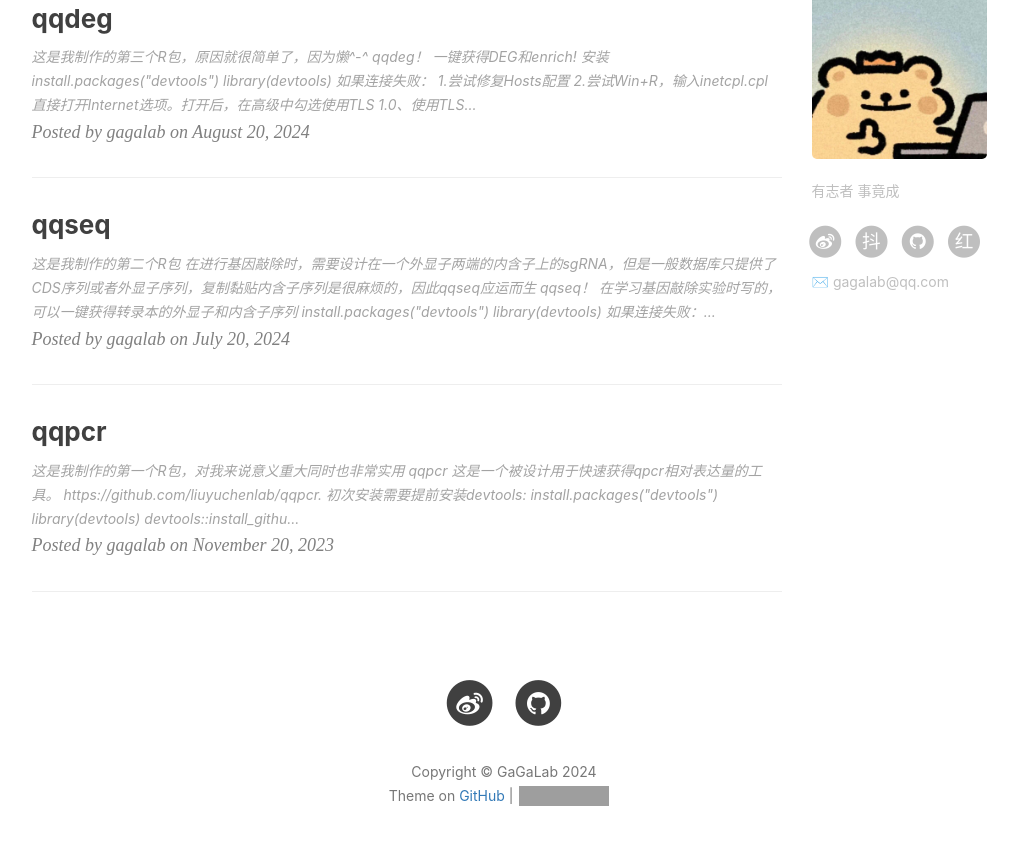
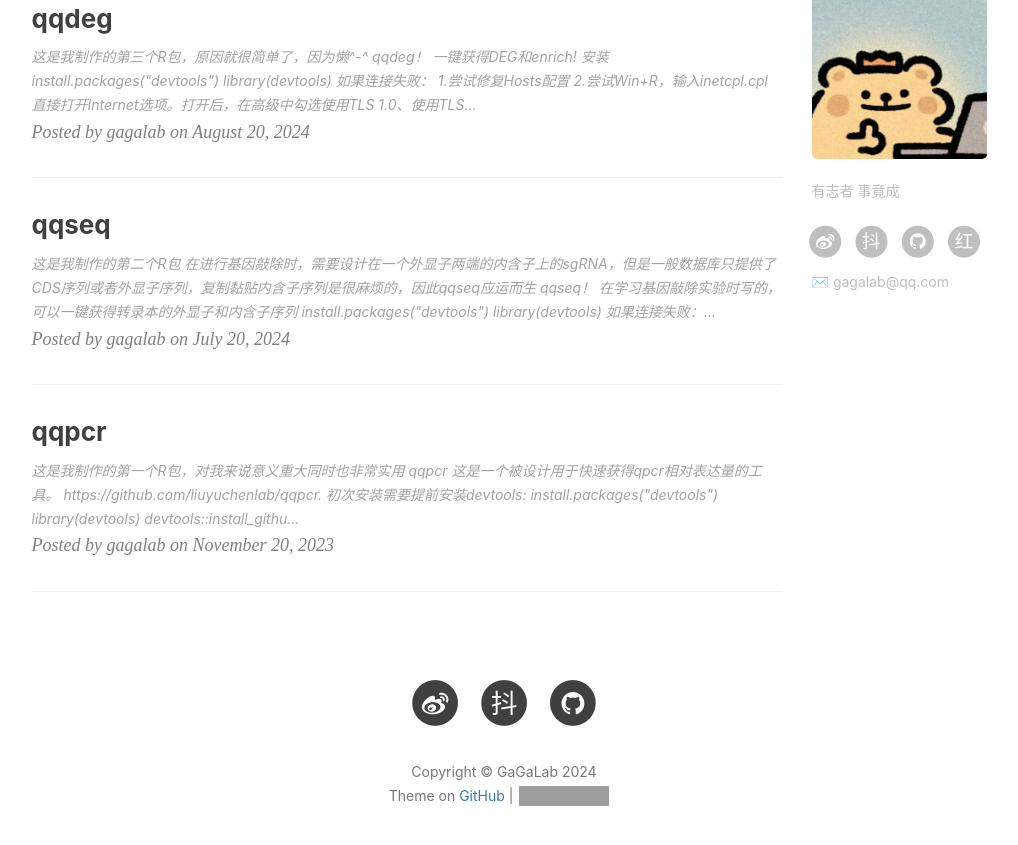
Before and after one commit to liuyuchenlab/LiuYuchenLab.github.io, a Jekyll site: the page built from index.html, in a window 1280 px wide and 900 px high, scrolled down 673 px. Shown: the top 845 px of the window, without its empty margins (136-1154 px from the left). Built offline with Jekyll 4.4.1, drawn with Linux system fonts in a browser that asks for light colours; nearby versions of some CDN libraries; the list of posts is cut into pages by our own code; comment, search, counter and statistics services are not loaded; grey boxes are pictures that could not be loaded.

Commit message:
Update footer.html

```diff
--- a/_includes/footer.html
+++ b/_includes/footer.html
@@ -57,7 +57,16 @@
                         </a>
                     </li>
                     {% endif %}
-
+                   {% if site.douyin_username %}
+                            <li>
+                                <a target="_blank" href="https://www.douyin.com/user/self?from_tab_name={{ site.douyin_username }}">
+                                    <span class="fa-stack fa-lg">
+                                        <i class="fa fa-circle fa-stack-2x"></i>
+                                        <i class="fa fa-stack-1x fa-inverse">抖</i>
+                                    </span>
+                                </a>
+                            </li>
+                            {% endif %}
 
                     {% if site.facebook_username %}
                     <li>
```
